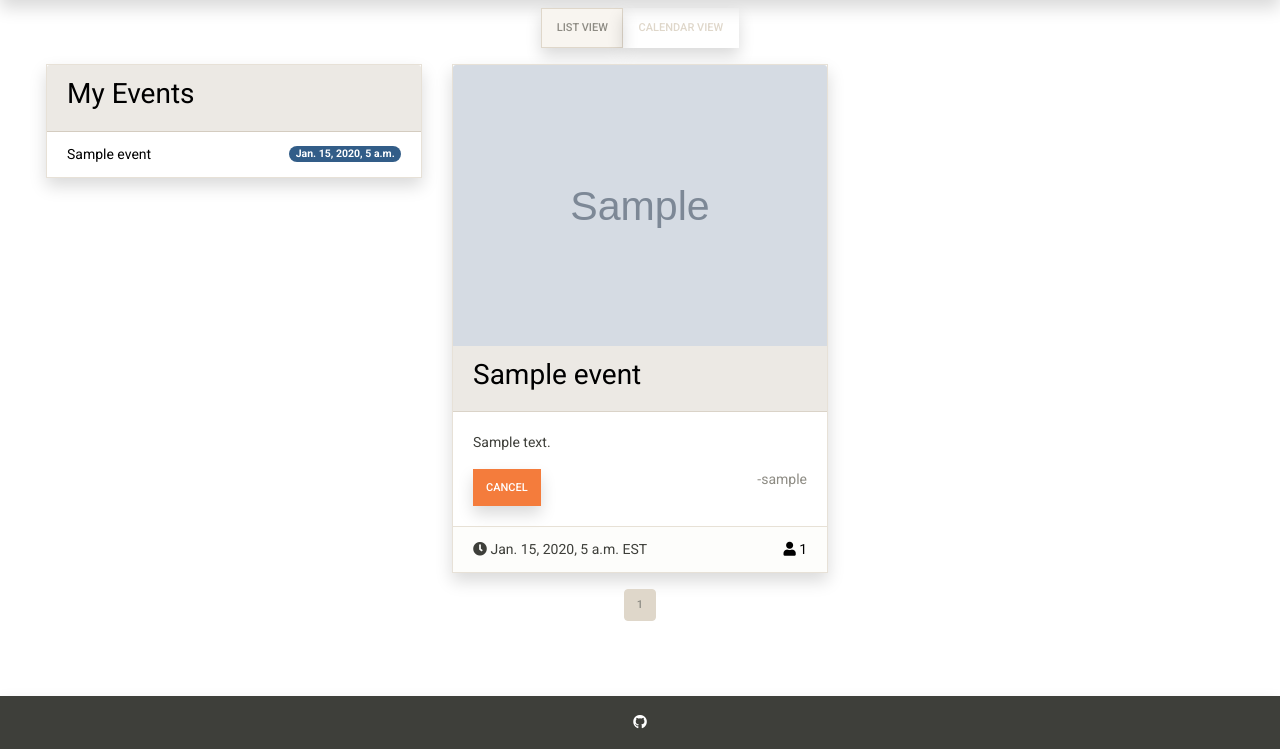
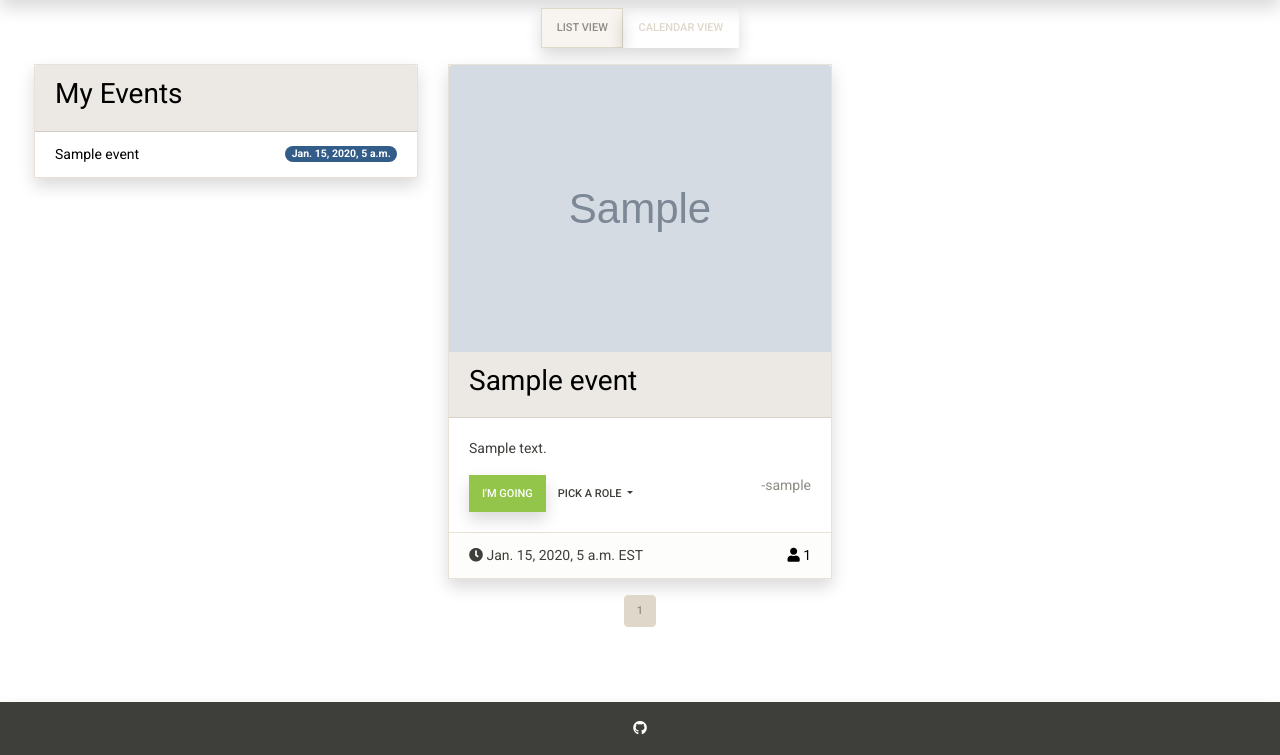
Before and after one commit to jjkjiang/Halcyon-Wanderers-Site, a Django app: page /all/1/ in a window 1280 px wide. Shown: the part 54-809 px from the top of the page. Run offline with Django 3.2, Linux system fonts and the light colour scheme; a user stored in the database is signed in; tables that the repository leaves empty hold one stand-in row (values such as "Sample post"); grey boxes marked "Sample" are stand-in pictures; some libraries are stand-ins or nearby versions.

Commit message:
Started work on adding role selection and more

```diff
--- a/hwevents/admin.py
+++ b/hwevents/admin.py
@@ -17,3 +17,5 @@ class EventAdmin(admin.ModelAdmin):
 
 
 admin.site.register(Event, EventAdmin)
+admin.site.register(Game)
+admin.site.register(Role)
--- a/hwevents/models.py
+++ b/hwevents/models.py
@@ -5,8 +5,15 @@ from django.contrib.auth.models import User
 from django.utils.text import slugify
 
 
+class Game(models.Model):
+    name = models.TextField()
+
+    def __str__(self):
+        return self.name
+
+
 class Event(models.Model):
-    image = models.ImageField()
+    image = models.ImageField(help_text="Max size 10 MB")
     title = models.CharField(max_length=50)
     description = models.CharField(max_length=1000)
     event_date = models.DateTimeField()
@@ -14,6 +21,8 @@ class Event(models.Model):
     writer = models.ForeignKey(User, on_delete=models.CASCADE, related_name='writer')
     participants = models.ManyToManyField(User, through='Participant', related_name='participant')
     slug = models.SlugField(max_length=50)
+    has_role = models.BooleanField(default=False, help_text="Does your event have roles?")
+    game = models.ForeignKey(Game, on_delete=models.CASCADE, null=True, blank=True)
 
     def save(self, force_insert=False, force_update=False, using=None,
              update_fields=None):
@@ -36,3 +45,21 @@ class Participant(models.Model):
         constraints = [
             models.UniqueConstraint(fields=['user', 'event'], name='unique_participant')
         ]
+
+
+class Role(models.Model):
+    icon = models.ImageField()
+    name = models.TextField()
+
+    def __str__(self):
+        return self.name
+
+
+class ParticipantRole(models.Model):
+    participant = models.ForeignKey(Participant, on_delete=models.CASCADE)
+    role = models.ForeignKey(Role, on_delete=models.CASCADE)
+
+    class Meta:
+        constraints = [
+            models.UniqueConstraint(fields=['participant', 'role'], name='unique_role')
+        ]
--- a/hwevents/templates/index.html
+++ b/hwevents/templates/index.html
@@ -30,7 +30,7 @@
             </nav>
         </div>
     </div>
-    <div class="row mx-3">
+    <div class="row mx-1">
         <div class="col-lg-4 text-center mt-3 d-none d-lg-block">
             <div class="card shadow">
                 <ul class="list-group list-group-flush">
@@ -51,7 +51,7 @@
 
         <div class="col-md-12 col-lg-4">
             {% for event in events %}
-                <div class="card my-3 shadow" id="{{ event.pk }}">
+                <div class="card my-3 shadow {% if event.has_role %}hasrole{% endif %}" id="{{ event.pk }}">
                     <img class="card-img-top"
                          src="{{ event.image.url }}"
                          alt="Card image cap">
@@ -65,16 +65,33 @@
                     <div class="card-body">
                         <p class="card-text">{{ event.description }}</p>
                         <div class="d-flex">
+                            <div class="btn-group">
+                                {% if user.is_authenticated %}
+                                    {% if not event.user_going %}
+                                        <button type="button" class="btn btn-warning cancel-attend shadow">Cancel</button>
+                                    {% else %}
+                                        <button type="button" class="btn btn-success attend shadow">I'm going</button>
+                                    {% endif %}
 
-                            {% if user.is_authenticated %}
-                                {% if not event.user_going %}
-                                    <button type="button" class="btn btn-success attend shadow">I'm going</button>
+                                    {% if event.has_role %}
+                                        <button type="button" class="btn btn-default dropdown-toggle" data-toggle="dropdown" aria-haspopup="true"
+                                                aria-expanded="false">
+                                            <span id="{{ event.id }}_option">pick a role</span>
+                                        </button>
+
+                                        <div class="dropdown-menu">
+                                            {% for role in roles %}
+                                                <button class="dropdown-item" type="button">{{ role.name }}</button>
+                                            {% endfor %}
+                                        </div>
+
+                                    {% endif %}
+
                                 {% else %}
-                                    <button type="button" class="btn btn-warning cancel-attend shadow">Cancel</button>
+                                    <button type="button" class="btn btn-success disabled">Login to attend!</button>
                                 {% endif %}
-                            {% else %}
-                                <button type="button" class="btn btn-success disabled">Login to attend!</button>
-                            {% endif %}
+                            </div>
+
                             <p class="text-muted ml-auto">-{{ event.writer.username }}</p>
                         </div>
                     </div>
--- a/hwevents/views.py
+++ b/hwevents/views.py
@@ -5,13 +5,13 @@ import sys
 
 from django.contrib.auth.models import User
 from django.db.models import Count, Exists, OuterRef, F
-from django.forms import ModelForm, DateTimeField
+from django.forms import ModelForm, DateTimeField, ModelChoiceField
 from django.http import HttpResponseRedirect, HttpResponse, JsonResponse
 from django.shortcuts import render
 from django.views.decorators.csrf import csrf_exempt
 from tempus_dominus.widgets import DateTimePicker
 
-from hwevents.models import Event, Participant
+from hwevents.models import Event, Participant, Game
 
 
 # Create your views here.
@@ -97,7 +97,7 @@ class EventCreateForm(ModelForm):
 
     class Meta:
         model = Event
-        fields = ['title', 'image', 'description', 'event_date']
+        fields = ['title', 'image', 'description', 'event_date', 'has_role', 'game']
 
 
 def index(request, page=1):
--- a/hwsite/context_processors.py
+++ b/hwsite/context_processors.py
@@ -1,7 +1,7 @@
 import datetime
 
 from hwauth.models import DiscordID
-from hwevents.models import Event
+from hwevents.models import Event, Role
 
 
 def discord_extra_auth(request):
@@ -36,3 +36,17 @@ def user_events(request):
             }
         except:
             return {}
+
+
+def fetch_roles(request):
+    # grabs all roles (for now)
+
+    if hasattr(request, 'user'):
+        try:
+            roles = Role.objects.all()
+
+            return {
+                'roles': roles,
+            }
+        except:
+            return {}
--- a/hwsite/settings.py
+++ b/hwsite/settings.py
@@ -90,6 +90,7 @@ TEMPLATES = [
                 'machina.core.context_processors.metadata',
                 'hwsite.context_processors.discord_extra_auth',
                 'hwsite.context_processors.user_events',
+                'hwsite.context_processors.fetch_roles',
             ],
             'loaders': [
                 'django.template.loaders.filesystem.Loader',
--- a/hwsite/static/js/attend.js
+++ b/hwsite/static/js/attend.js
@@ -1,4 +1,10 @@
 $(document).ready(function () {
+    $(document).on("click", ".dropdown-menu button", function () {
+        const btn = $(".btn:nth-child(2)");
+        btn.text($(this).text());
+        btn.val($(this).text());
+    });
+
     $(document).on("click", ".attend", function () {
         const card = $(this).closest('[id]');
         const eventid = card.attr('id');
```
